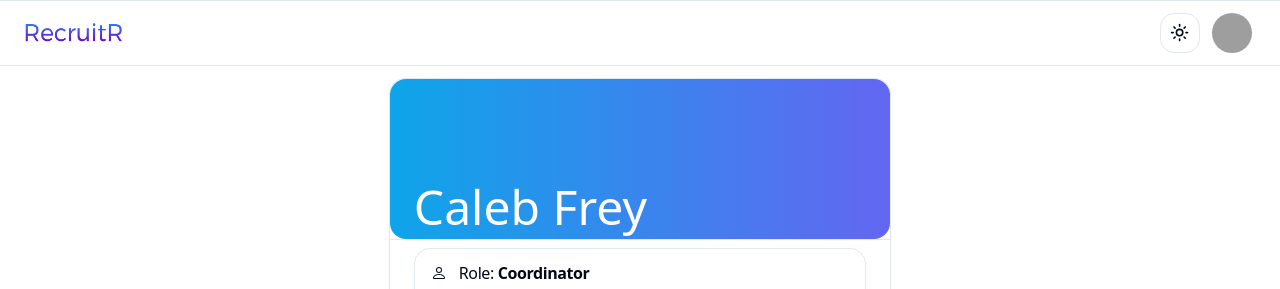
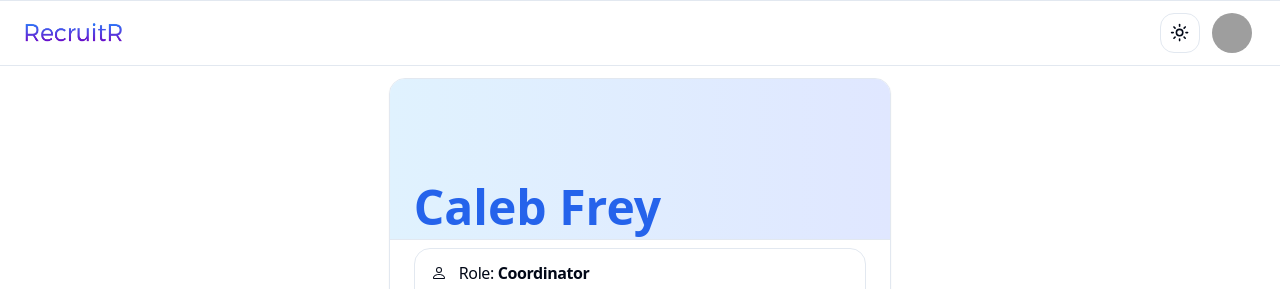
Before and after one commit to Recruit-R/RecruitR, a Next.js app: page /recruit/profile in a window 1280 px wide. Shown: the top 289 px of the page. Built offline with nearby package versions, Linux system fonts and the light colour scheme; no server answers; grey boxes are pictures that could not be loaded.

Commit message:
gradient? bad

```diff
--- a/app/recruit/profile/page.tsx
+++ b/app/recruit/profile/page.tsx
@@ -8,8 +8,8 @@ import React from "react";
 export default function Page() {
     return (
         <div className="h-full p-3">
-            <Card className="md:w-2/5 md:mx-auto md:h-full divide-y">
-                <CardHeader className={"flex flex-row items-end h-40 p-0 bg-gradient-to-r from-sky-500 to-indigo-500 rounded-lg"}>
+            <Card className="md:w-2/5 md:mx-auto md:h-full divide-y overflow-hidden">
+                <CardHeader className={"flex flex-row items-end h-40 p-0 bg-gradient-to-r from-sky-100 to-indigo-100 bg-clip-border"}>
                     {/*<CardTitle className="text-4xl">*/}
                     {/*    Profile*/}
                     {/*</CardTitle>*/}
@@ -17,7 +17,7 @@ export default function Page() {
                     {/*    <AvatarImage src="/avatars/01.png" alt="Avatar"/>*/}
                     {/*    <AvatarFallback className="text-3xl"></AvatarFallback>*/}
                     {/*</Avatar>*/}
-                    <div className={"text-5xl font-light px-6 py-2 text-white"}>
+                    <div className={"text-5xl font-bold px-6 py-2 text-ring"}>
                         Caleb Frey
                     </div>
                 </CardHeader>
```
